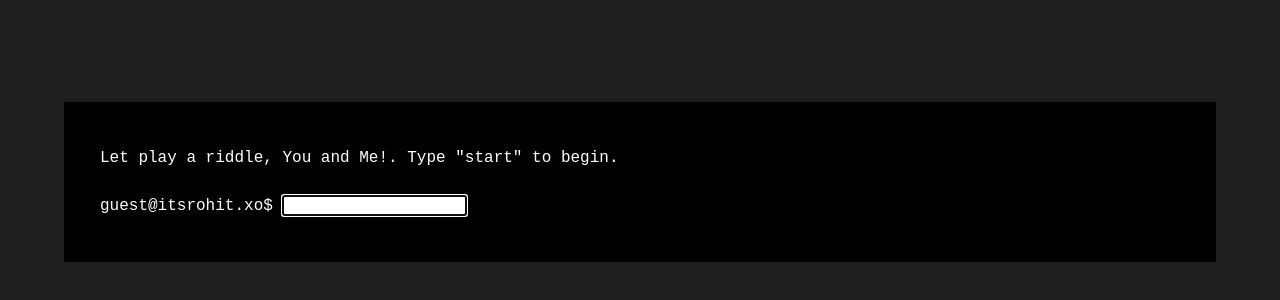
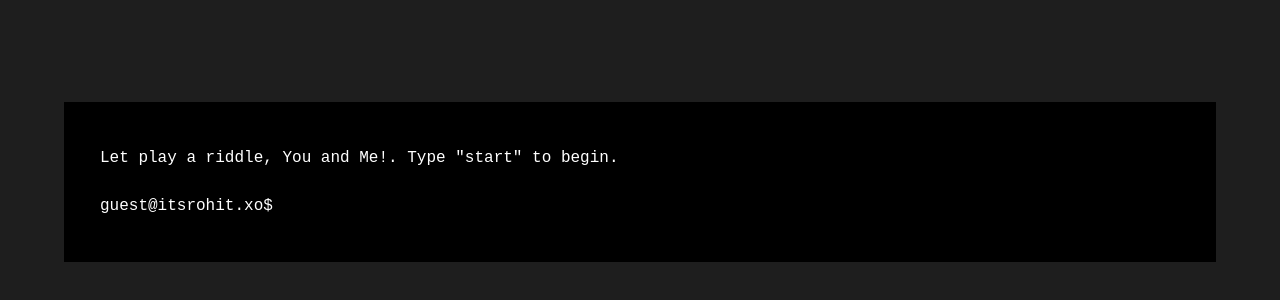
Before and after one commit to rohitxox/Riddle, a plain HTML site: page index.html in a window 1280 px wide. Shown: the part 218-518 px from the top of the page. Drawn offline with Linux system fonts and the light colour scheme.

Commit message:
added few

```diff
--- a/index.html
+++ b/index.html
@@ -9,8 +9,9 @@
 
 <div id="terminal">
     <div id="output"></div>
-    <div class="prompt">guest@itsrohit.xo$ <input type="text" id="input" autofocus></div>
+    <div class="prompt">guest@itsrohit.xo$</div><input type="text" id="input" autofocus>
 </div>
+
 
 <script src="script.js"></script>
 </body>
--- a/styles.css
+++ b/styles.css
@@ -27,6 +27,27 @@ body {
     /* ... other styles ... */
   }
 
+  #input {
+    background-color: transparent; /* Ensures the input field has no background */
+    border: none; /* Removes the border */
+    outline: none; /* Removes the focus outline */
+    color: white; /* Sets the text color to white */
+    width: 100%; /* Makes the input field take up full width of its parent */
+    /* Additional styles to match your terminal */
+    margin: 0; /* Resets any default margin */
+    padding: 0.2em 0; /* Adds a little vertical padding for text inside the input */
+    font-family: 'Courier New', monospace; /* Matches the font with the rest of the terminal */
+  }
+
+  /* You might also want to style the input field to match the prompt text when focused */
+  #input:focus {
+    background-color: transparent;
+    border: none;
+    outline: none;
+  }
+
+
+
   #output {
     margin-left: 1em; /* Adjust the indentation of the output text */
     /* ... other styles ... */
```
